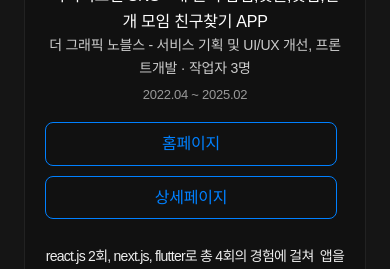
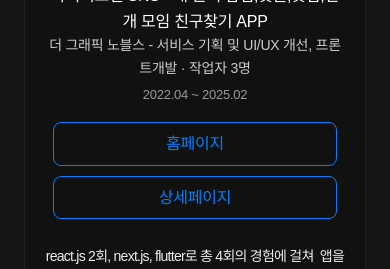
Before and after one commit to Hongsinwon/2025_portfolio, a Next.js app: page / in a window 390 px wide. Shown: the part 1860-2129 px from the top of the page. Built offline with nearby package versions, Linux system fonts and the light colour scheme.

Commit message:
css수정

```diff
--- a/src/components/projectItem.module.css
+++ b/src/components/projectItem.module.css
@@ -114,6 +114,7 @@
   }
 
   .link a {
+    margin-left: 8px;
     font-size: 16px;
     padding: 8px 0;
     text-align: center;
```
